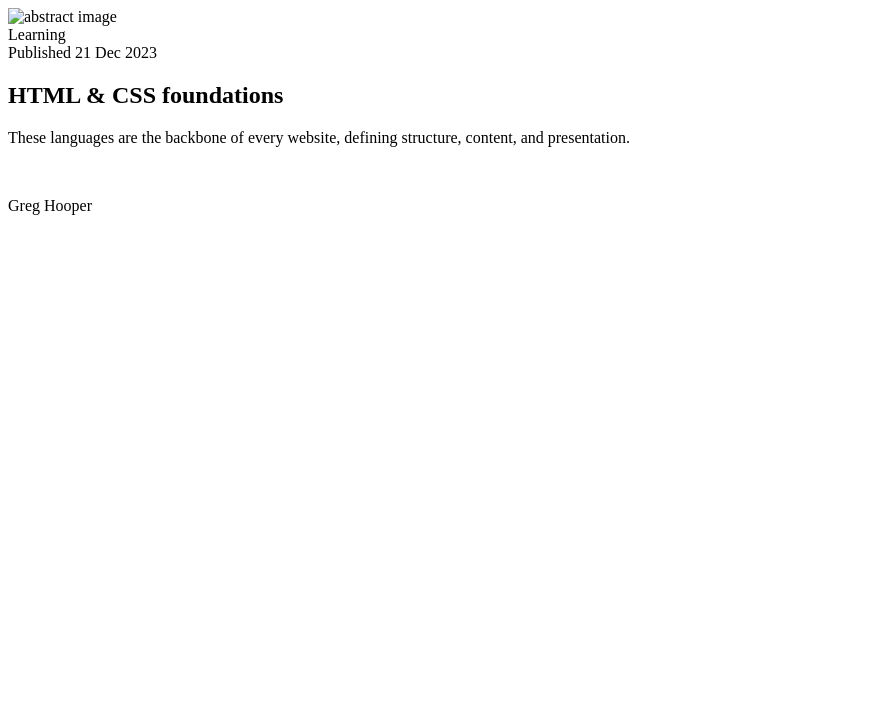
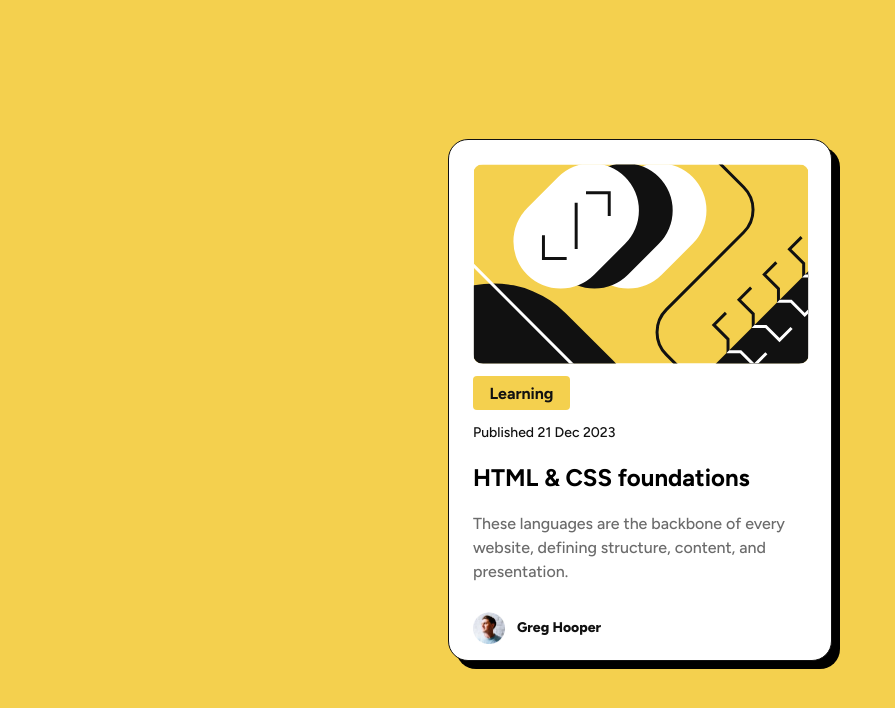
Before and after one commit to rtoddm/blog-preview, a plain HTML site: page index.html in a window 1280 px wide. Shown: the whole page, without its empty margins (0-895 px from the left). Drawn offline with Linux system fonts and the light colour scheme; the site is published under a folder, as on GitHub Pages, so addresses that start at the root find nothing.

Commit message:
File Paths Updated

```diff
--- a/index.html
+++ b/index.html
@@ -17,7 +17,7 @@
       sizes="32x32"
       href="./assets/images/favicon-32x32.png"
     />
-    <link rel="stylesheet" href="/style.css" />
+    <link rel="stylesheet" href="./style.css" />
 
     <title>Frontend Mentor | Blog preview card</title>
 
@@ -25,7 +25,10 @@
   </head>
   <body>
     <div class="card">
-      <img src="/assets/images/illustration-article.svg" alt="abstract image" />
+      <img
+        src="./assets/images/illustration-article.svg"
+        alt="abstract image"
+      />
 
       <div class="text">
         <div class="learning">Learning</div>
@@ -38,7 +41,7 @@
       </div>
 
       <div class="profile">
-        <img id="profile-pic" src="/assets/images/image-avatar.webp" alt="" />
+        <img id="profile-pic" src="./assets/images/image-avatar.webp" alt="" />
         <p class="name">Greg Hooper</p>
       </div>
     </div>
```
